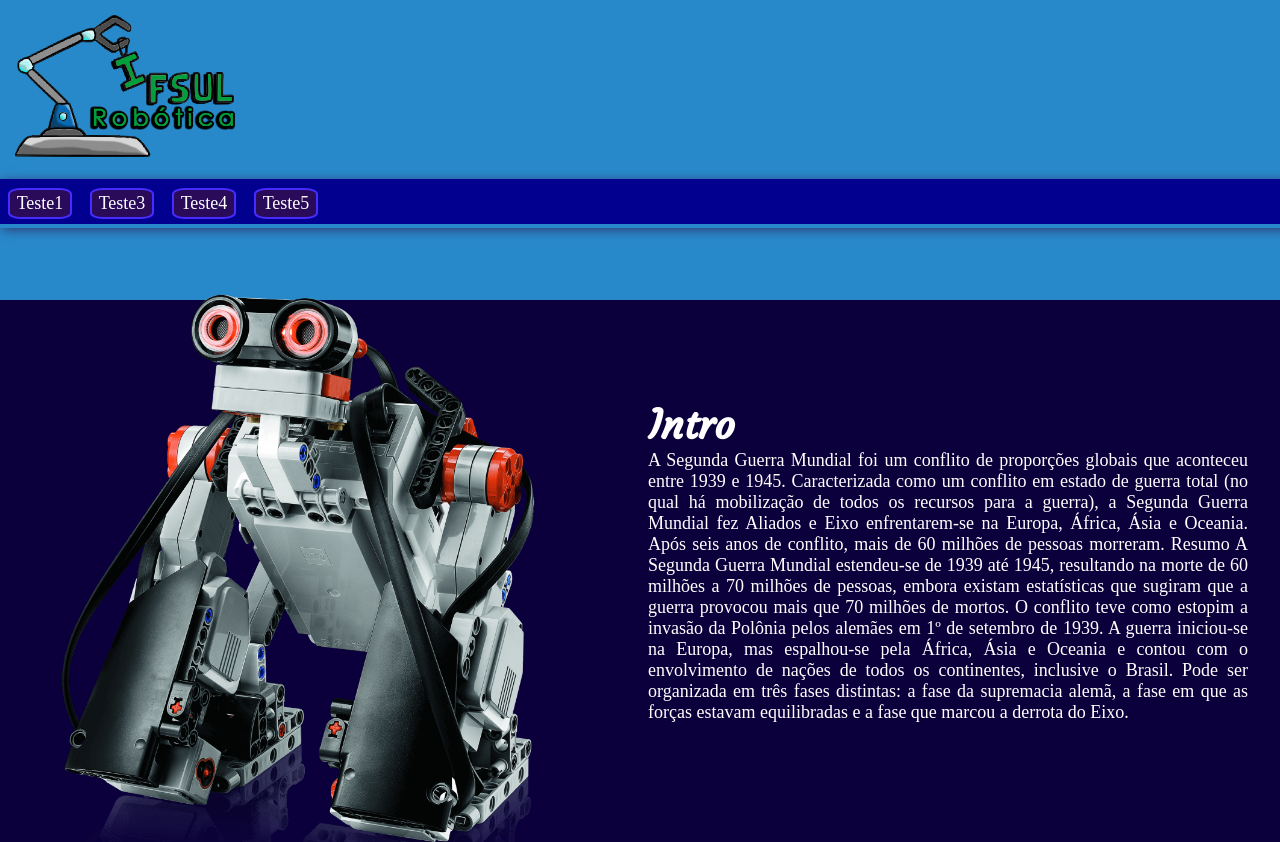
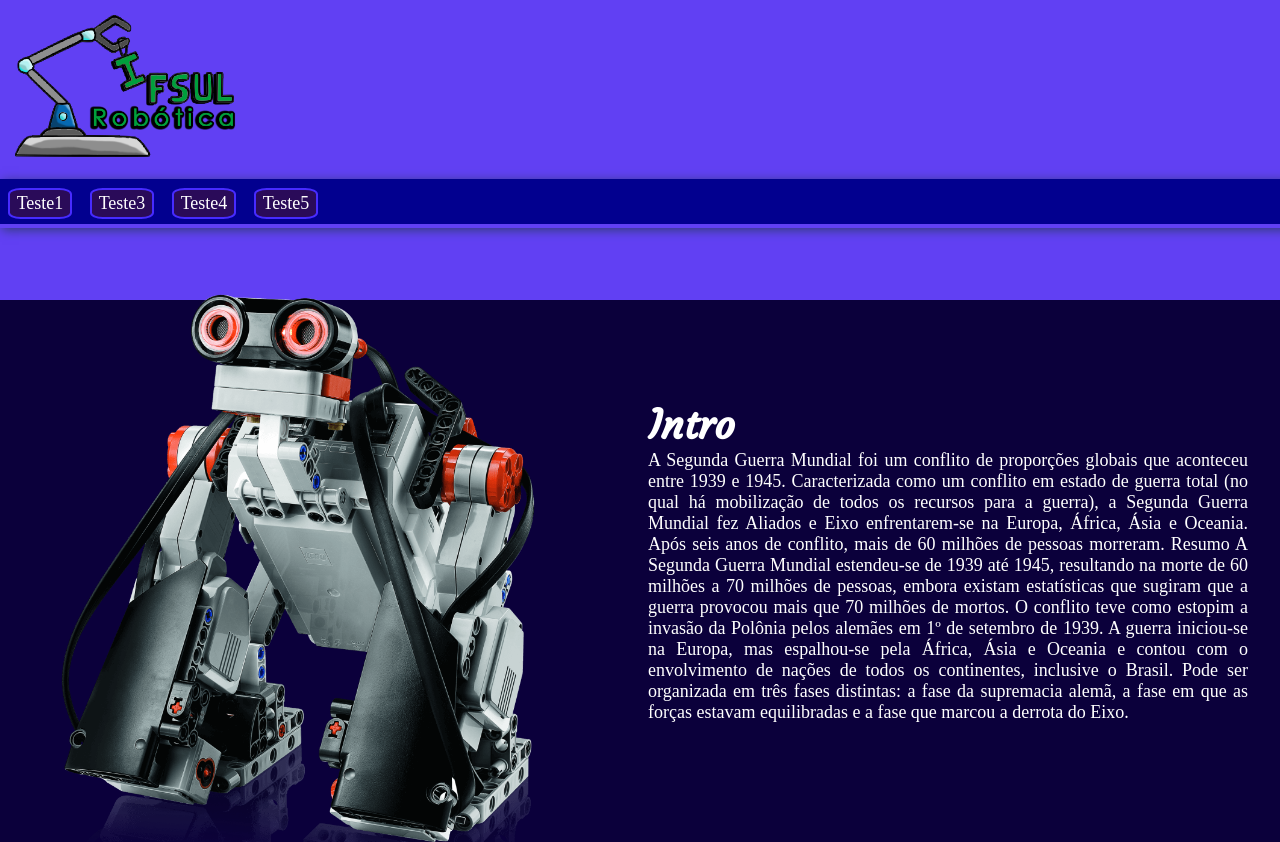
Before and after one commit to roboticaemi/RoboticaEmi, a plain HTML site: page index.html in a window 1280 px wide. Shown: the top 842 px of the page. Drawn offline with Linux system fonts and the light colour scheme.

Commit message:
corheader

```diff
--- a/css/header.css
+++ b/css/header.css
@@ -3,7 +3,7 @@
     margin: 0;
 }
 header {
-    background: rgb(40, 137, 202);
+    background: #6140f3;
     width: 100%;
     height: 300px;
 }
```
